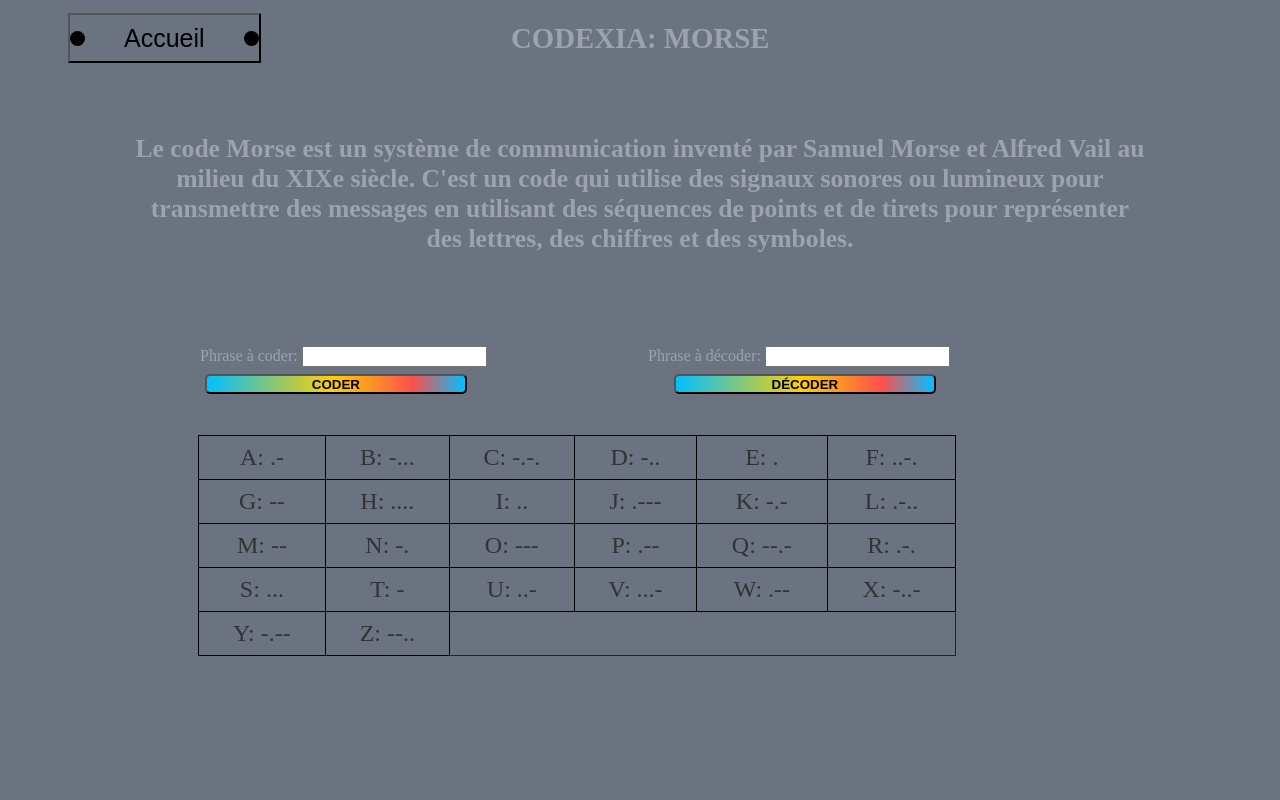
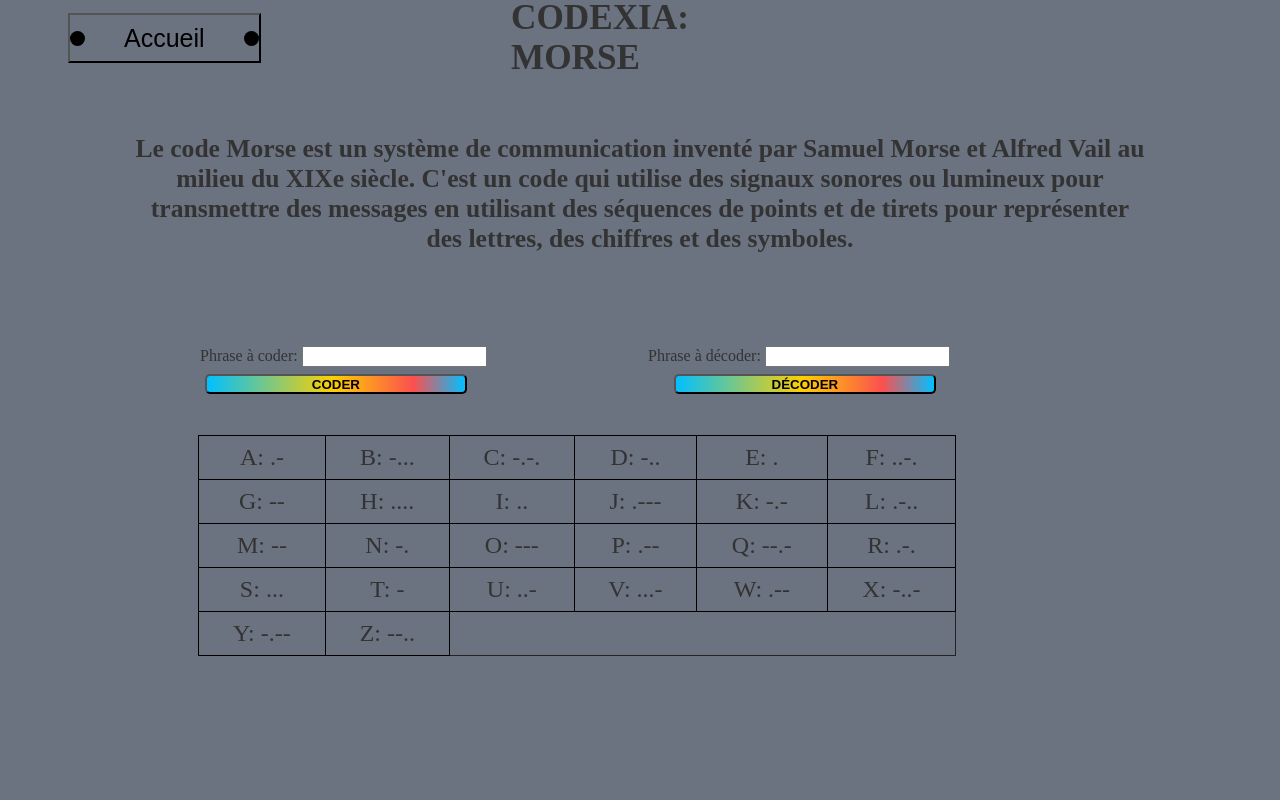
Before and after one commit to Guillaume-4/site_web_nsi, a Flask app: page /morse in a window 1280 px wide. Run offline with Flask 3, Linux system fonts and the light colour scheme.

Commit message:
- images

```diff
--- a/static/morse.css
+++ b/static/morse.css
@@ -109,13 +109,13 @@ header nav {
 .Titre-morse{
     margin-left: 30%;
     width: 100%;
-    font-size: 1.8em;
+    font-size: 2.2em;
 
 }
 
 body{
     background-color: #6b7280;
-    color: #9ca3af;
+    color:#333333;
 }
 
 .accueil{
@@ -139,7 +139,7 @@ body{
 
 a {
     text-decoration:none;
-    color:#FFF;
+    color:#333333;
 }
 .bouton_valider {
 width:calc(20vw + 6px);
@@ -205,7 +205,8 @@ to {
     }
 
 .tftable {
-    font-size:12px;color:#333333;
+    font-size:12px;
+    color:#333333;
     width:60%;
     border-width: 1px;
     border-color: #242424;
```
Also changed, not shown: images/GitHub.png (deleted), images/Instagram.png (deleted), images/linkdedin.png (deleted).
